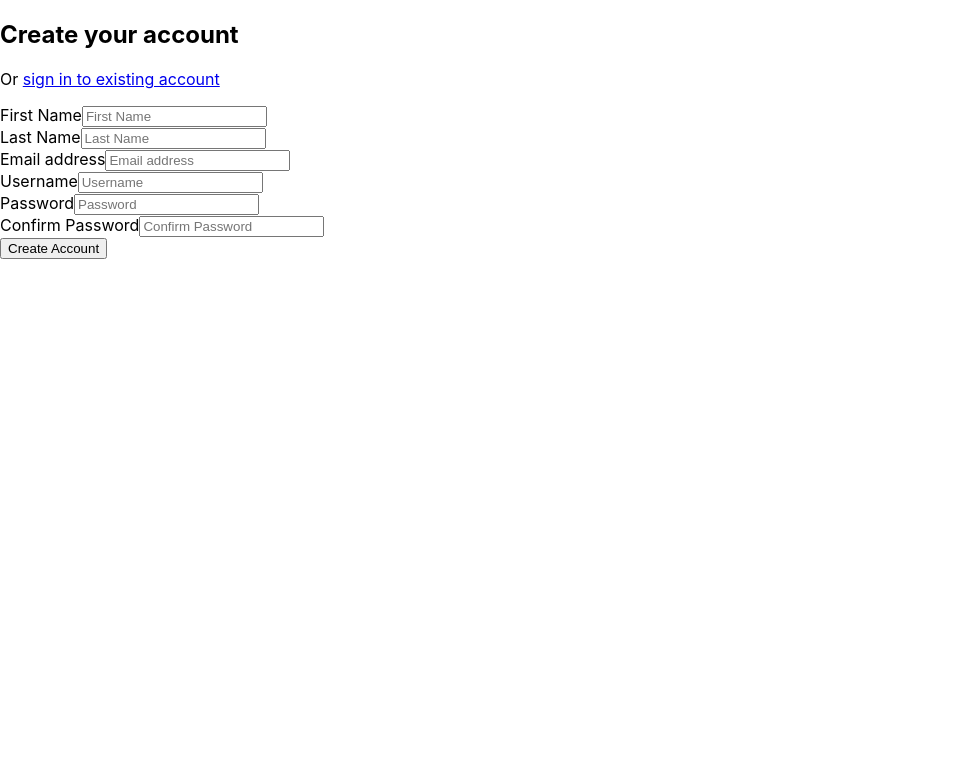
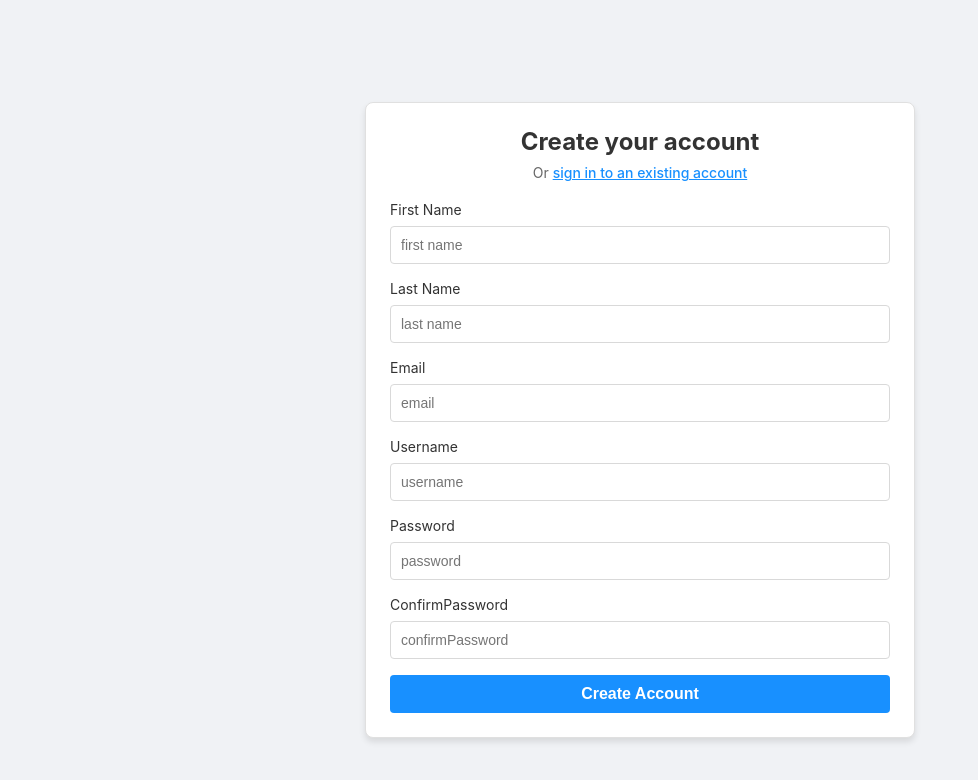
Before and after one commit to PavanTeja-Kotti/Co-pilot_Research, a React (Create React App) app in the folder Client/copilotapp/: page /register in a window 1280 px wide. Shown: the top 780 px of the page, without its empty margins (0-978 px from the left). Built offline with nearby package versions, Linux system fonts and the light colour scheme.

Commit message:
login and signin pages added

```diff
--- a/Client/copilotapp/package.json
+++ b/Client/copilotapp/package.json
@@ -3,6 +3,7 @@
   "version": "0.1.0",
   "private": true,
   "dependencies": {
+    "antd": "^5.23.0",
     "cra-template": "1.2.0",
     "react": "^19.0.0",
     "react-dom": "^19.0.0",
--- a/Client/copilotapp/src/App.js
+++ b/Client/copilotapp/src/App.js
@@ -1,9 +1,8 @@
-
 import PrivateRoute from "./components/common/PrivateRoute";
 import { useAuth } from "./utils/auth";
 import { AuthProvider } from "./utils/auth";
 import { useEffect, useState } from "react";
-import { BrowserRouter as Router, Routes, Route,  } from "react-router-dom";
+import { BrowserRouter as Router, Routes, Route, } from "react-router-dom";
 import Login from "./components/auth/Login";
 import Register from "./components/auth/Register";
 
--- a/Client/copilotapp/src/components/auth/Login.js
+++ b/Client/copilotapp/src/components/auth/Login.js
@@ -6,10 +6,7 @@ const Login = () => {
     const { login, user } = useAuth();
     const location = useLocation();
     const navigate = useNavigate();
-    const [formData, setFormData] = useState({
-        email: '',
-        password: ''
-    });
+    const [formData, setFormData] = useState({ email: '', password: '' });
     const [error, setError] = useState('');
 
     // Handle successful login redirect
@@ -23,7 +20,6 @@ const Login = () => {
     const handleSubmit = async (e) => {
         e.preventDefault();
         setError('');
-
         try {
             await login(formData.email, formData.password);
             // Navigation is handled by the useEffect above
@@ -34,52 +30,94 @@ const Login = () => {
 
     const handleChange = (e) => {
         const { name, value } = e.target;
-        setFormData(prevState => ({
+        setFormData((prevState) => ({
             ...prevState,
-            [name]: value
+            [name]: value,
         }));
     };
 
     return (
-        <div className="min-h-screen flex items-center justify-center bg-gray-50 py-12 px-4 sm:px-6 lg:px-8">
-            <div className="max-w-md w-full space-y-8">
-                <div>
-                    <h2 className="mt-6 text-center text-3xl font-extrabold text-gray-900">
+        <div
+            style={{
+                minHeight: '100vh',
+                display: 'flex',
+                justifyContent: 'center',
+                alignItems: 'center',
+                backgroundColor: '#f0f2f5',
+                padding: '20px',
+            }}
+        >
+            <div
+                style={{
+                    width: '100%',
+                    maxWidth: '400px',
+                    background: '#ffffff',
+                    padding: '24px',
+                    borderRadius: '8px',
+                    boxShadow: '0 4px 6px rgba(0, 0, 0, 0.1)',
+                    border: '1px solid #e0e0e0',
+                }}
+            >
+                <div style={{ textAlign: 'center', marginBottom: '20px' }}>
+                    <h2 style={{ margin: 0, fontSize: '24px', fontWeight: '700', color: '#333' }}>
                         Sign in to your account
                     </h2>
-                    <p className="mt-2 text-center text-sm text-gray-600">
+                    <p style={{ marginTop: '8px', fontSize: '14px', color: '#666' }}>
                         Or{' '}
-                        <Link to="/register" className="font-medium text-indigo-600 hover:text-indigo-500">
+                        <Link to="/register" style={{ color: '#1890ff', fontWeight: '500' }}>
                             create a new account
                         </Link>
                     </p>
                 </div>
 
                 {error && (
-                    <div className="bg-red-100 border border-red-400 text-red-700 px-4 py-3 rounded relative">
+                    <div
+                        style={{
+                            marginBottom: '16px',
+                            padding: '12px',
+                            backgroundColor: '#fdecea',
+                            border: '1px solid #f5c6cb',
+                            borderRadius: '4px',
+                            color: '#721c24',
+                            fontSize: '14px',
+                        }}
+                    >
                         {error}
                     </div>
                 )}
 
-                <form className="mt-8 space-y-6" onSubmit={handleSubmit}>
-                    <div className="rounded-md shadow-sm space-y-4">
-                        <div>
-                            <label htmlFor="email" className="sr-only">
-                                Email address
+                <form onSubmit={handleSubmit}>
+                    <div style={{ marginBottom: '16px' }}>
+                        <label
+                            htmlFor="email"
+                            style={{ display: 'block', marginBottom: '8px', fontSize: '14px', color: '#333' }}
+                        >
+                            Email Address
                         </label>
                         <input
                             id="email"
                             name="email"
                             type="email"
                             required
-                                className="appearance-none rounded-md relative block w-full px-3 py-2 border border-gray-300 placeholder-gray-500 text-gray-900 focus:outline-none focus:ring-indigo-500 focus:border-indigo-500 focus:z-10 sm:text-sm"
+                            style={{
+                                width: '100%',
+                                padding: '10px',
+                                fontSize: '14px',
+                                borderRadius: '4px',
+                                border: '1px solid #d9d9d9',
+                                outline: 'none',
+                                boxSizing: 'border-box',
+                            }}
                             placeholder="Email address"
                             value={formData.email}
                             onChange={handleChange}
                         />
                     </div>
-                        <div>
-                            <label htmlFor="password" className="sr-only">
+                    <div style={{ marginBottom: '24px' }}>
+                        <label
+                            htmlFor="password"
+                            style={{ display: 'block', marginBottom: '8px', fontSize: '14px', color: '#333' }}
+                        >
                             Password
                         </label>
                         <input
@@ -87,22 +125,39 @@ const Login = () => {
                             name="password"
                             type="password"
                             required
-                                className="appearance-none rounded-md relative block w-full px-3 py-2 border border-gray-300 placeholder-gray-500 text-gray-900 focus:outline-none focus:ring-indigo-500 focus:border-indigo-500 focus:z-10 sm:text-sm"
+                            style={{
+                                width: '100%',
+                                padding: '10px',
+                                fontSize: '14px',
+                                borderRadius: '4px',
+                                border: '1px solid #d9d9d9',
+                                outline: 'none',
+                                boxSizing: 'border-box',
+                            }}
                             placeholder="Password"
                             value={formData.password}
                             onChange={handleChange}
                         />
                     </div>
-                    </div>
-
-                    <div>
                     <button
                         type="submit"
-                            className="group relative w-full flex justify-center py-2 px-4 border border-transparent text-sm font-medium rounded-md text-white bg-indigo-600 hover:bg-indigo-700 focus:outline-none focus:ring-2 focus:ring-offset-2 focus:ring-indigo-500"
+                        style={{
+                            width: '100%',
+                            padding: '10px',
+                            fontSize: '16px',
+                            fontWeight: '600',
+                            color: '#fff',
+                            backgroundColor: '#1890ff',
+                            border: 'none',
+                            borderRadius: '4px',
+                            cursor: 'pointer',
+                            transition: 'background-color 0.3s',
+                        }}
+                        onMouseOver={(e) => (e.target.style.backgroundColor = '#40a9ff')}
+                        onMouseOut={(e) => (e.target.style.backgroundColor = '#1890ff')}
                     >
                         Sign in
                     </button>
-                    </div>
                 </form>
             </div>
         </div>
--- a/Client/copilotapp/src/components/auth/Register.js
+++ b/Client/copilotapp/src/components/auth/Register.js
@@ -47,133 +47,110 @@ const Register = () => {
     };
 
     return (
-    <div className="min-h-screen flex items-center justify-center bg-gray-50 py-12 px-4 sm:px-6 lg:px-8">
-      <div className="max-w-md w-full space-y-8">
-        <div>
-          <h2 className="mt-6 text-center text-3xl font-extrabold text-gray-900">
+        <div
+            style={{
+                minHeight: "100vh",
+                display: "flex",
+                justifyContent: "center",
+                alignItems: "center",
+                backgroundColor: "#f0f2f5",
+                padding: "20px",
+            }}
+        >
+            <div
+                style={{
+                    width: "100%",
+                    maxWidth: "500px",
+                    backgroundColor: "#ffffff",
+                    padding: "24px",
+                    borderRadius: "8px",
+                    boxShadow: "0 4px 6px rgba(0, 0, 0, 0.1)",
+                    border: "1px solid #e0e0e0",
+                }}
+            >
+                <div style={{ textAlign: "center", marginBottom: "20px" }}>
+                    <h2 style={{ margin: 0, fontSize: "24px", fontWeight: "700", color: "#333" }}>
                         Create your account
                     </h2>
-          <p className="mt-2 text-center text-sm text-gray-600">
+                    <p style={{ marginTop: "8px", fontSize: "14px", color: "#666" }}>
                         Or{" "}
-            <Link
-              to="/login"
-              className="font-medium text-indigo-600 hover:text-indigo-500"
-            >
-              sign in to existing account
+                        <Link to="/login" style={{ color: "#1890ff", fontWeight: "500" }}>
+                            sign in to an existing account
                         </Link>
                     </p>
                 </div>
 
                 {error && (
-          <div className="bg-red-100 border border-red-400 text-red-700 px-4 py-3 rounded relative">
+                    <div
+                        style={{
+                            marginBottom: "16px",
+                            padding: "12px",
+                            backgroundColor: "#fdecea",
+                            border: "1px solid #f5c6cb",
+                            borderRadius: "4px",
+                            color: "#721c24",
+                            fontSize: "14px",
+                        }}
+                    >
                         {error}
                     </div>
                 )}
 
-        <form className="mt-8 space-y-6" onSubmit={handleSubmit}>
-          <div className="rounded-md shadow-sm space-y-4">
-            <div>
-              <label htmlFor="first_name" className="sr-only">
-                First Name
+                <form onSubmit={handleSubmit}>
+                    {["first_name", "last_name", "email", "username", "password", "confirmPassword"].map((field) => (
+                        <div key={field} style={{ marginBottom: "16px" }}>
+                            <label
+                                htmlFor={field}
+                                style={{
+                                    display: "block",
+                                    marginBottom: "8px",
+                                    fontSize: "14px",
+                                    color: "#333",
+                                    textTransform: "capitalize",
+                                }}
+                            >
+                                {field.replace("_", " ")}
                             </label>
                             <input
-                id="first_name"
-                name="first_name"
-                type="text"
+                                id={field}
+                                name={field}
+                                type={field === "password" || field === "confirmPassword" ? "password" : "text"}
                                 required
-                className="appearance-none rounded-md relative block w-full px-3 py-2 border border-gray-300 placeholder-gray-500 text-gray-900 focus:outline-none focus:ring-indigo-500 focus:border-indigo-500 focus:z-10 sm:text-sm"
-                placeholder="First Name"
-                value={formData.first_name}
+                                style={{
+                                    width: "100%",
+                                    padding: "10px",
+                                    fontSize: "14px",
+                                    borderRadius: "4px",
+                                    border: "1px solid #d9d9d9",
+                                    outline: "none",
+                                    boxSizing: "border-box", // Ensures proper padding
+                                }}
+                                placeholder={field.replace("_", " ")}
+                                value={formData[field]}
                                 onChange={handleChange}
                             />
                         </div>
+                    ))}
 
-            <div>
-              <label htmlFor="last_name" className="sr-only">
-                Last Name
-              </label>
-              <input
-                id="last_name"
-                name="last_name"
-                type="text"
-                required
-                className="appearance-none rounded-md relative block w-full px-3 py-2 border border-gray-300 placeholder-gray-500 text-gray-900 focus:outline-none focus:ring-indigo-500 focus:border-indigo-500 focus:z-10 sm:text-sm"
-                placeholder="Last Name"
-                value={formData.last_name}
-                onChange={handleChange}
-              />
-            </div>
-
-            <div>
-              <label htmlFor="email" className="sr-only">
-                Email address
-              </label>
-              <input
-                id="email"
-                name="email"
-                type="email"
-                required
-                className="appearance-none rounded-md relative block w-full px-3 py-2 border border-gray-300 placeholder-gray-500 text-gray-900 focus:outline-none focus:ring-indigo-500 focus:border-indigo-500 focus:z-10 sm:text-sm"
-                placeholder="Email address"
-                value={formData.email}
-                onChange={handleChange}
-              />
-            </div>
-            <div>
-              <label htmlFor="username" className="sr-only">
-                Username
-              </label>
-              <input
-                id="username"
-                name="username"
-                type="text"
-                required
-                className="appearance-none rounded-md relative block w-full px-3 py-2 border border-gray-300 placeholder-gray-500 text-gray-900 focus:outline-none focus:ring-indigo-500 focus:border-indigo-500 focus:z-10 sm:text-sm"
-                placeholder="Username"
-                value={formData.username}
-                onChange={handleChange}
-              />
-            </div>
-            <div>
-              <label htmlFor="password" className="sr-only">
-                Password
-              </label>
-              <input
-                id="password"
-                name="password"
-                type="password"
-                required
-                className="appearance-none rounded-md relative block w-full px-3 py-2 border border-gray-300 placeholder-gray-500 text-gray-900 focus:outline-none focus:ring-indigo-500 focus:border-indigo-500 focus:z-10 sm:text-sm"
-                placeholder="Password"
-                value={formData.password}
-                onChange={handleChange}
-              />
-            </div>
-            <div>
-              <label htmlFor="confirmPassword" className="sr-only">
-                Confirm Password
-              </label>
-              <input
-                id="confirmPassword"
-                name="confirmPassword"
-                type="password"
-                required
-                className="appearance-none rounded-md relative block w-full px-3 py-2 border border-gray-300 placeholder-gray-500 text-gray-900 focus:outline-none focus:ring-indigo-500 focus:border-indigo-500 focus:z-10 sm:text-sm"
-                placeholder="Confirm Password"
-                value={formData.confirmPassword}
-                onChange={handleChange}
-              />
-            </div>
-          </div>
-
-          <div>
                     <button
                         type="submit"
-              className="group relative w-full flex justify-center py-2 px-4 border border-transparent text-sm font-medium rounded-md text-white bg-indigo-600 hover:bg-indigo-700 focus:outline-none focus:ring-2 focus:ring-offset-2 focus:ring-indigo-500"
+                        style={{
+                            width: "100%",
+                            padding: "10px",
+                            fontSize: "16px",
+                            fontWeight: "600",
+                            color: "#ffffff",
+                            backgroundColor: "#1890ff",
+                            border: "none",
+                            borderRadius: "4px",
+                            cursor: "pointer",
+                            transition: "background-color 0.3s",
+                        }}
+                        onMouseOver={(e) => (e.target.style.backgroundColor = "#40a9ff")}
+                        onMouseOut={(e) => (e.target.style.backgroundColor = "#1890ff")}
                     >
                         Create Account
                     </button>
-          </div>
                 </form>
             </div>
         </div>
--- a/Client/copilotapp/src/components/common/PrivateRoute.js
+++ b/Client/copilotapp/src/components/common/PrivateRoute.js
@@ -1,4 +1,3 @@
-
 // components/common/PrivateRoute.jsx
 import { Navigate, useLocation } from 'react-router-dom';
 import { useAuth } from '../../utils/auth';
@@ -10,7 +9,6 @@ const PrivateRoute = ({ children }) => {
     if (!user) {
         return <Navigate to="/login" state={{ returnTo: location.pathname }} replace />;
     }
-
     return children;
 };
 
--- a/Client/copilotapp/src/index.js
+++ b/Client/copilotapp/src/index.js
@@ -2,7 +2,6 @@ import React from 'react';
 import ReactDOM from 'react-dom/client';
 import './index.css';
 import App from './App';
-import reportWebVitals from './reportWebVitals';
 import { AuthProvider } from './utils/auth';
 import { BrowserRouter as Router } from 'react-router-dom';
 
@@ -17,4 +16,3 @@ root.render(
 // If you want to start measuring performance in your app, pass a function
 // to log results (for example: reportWebVitals(console.log))
 // or send to an analytics endpoint. Learn more: https://bit.ly/CRA-vitals
-reportWebVitals();
```
Also changed, not shown: Client/copilotapp/src/reportWebVitals.js (deleted, +0 -13 lines), 1 other file (tests, documents, lock files or other folders). Lines whose indentation alone changed are shown as unchanged.
